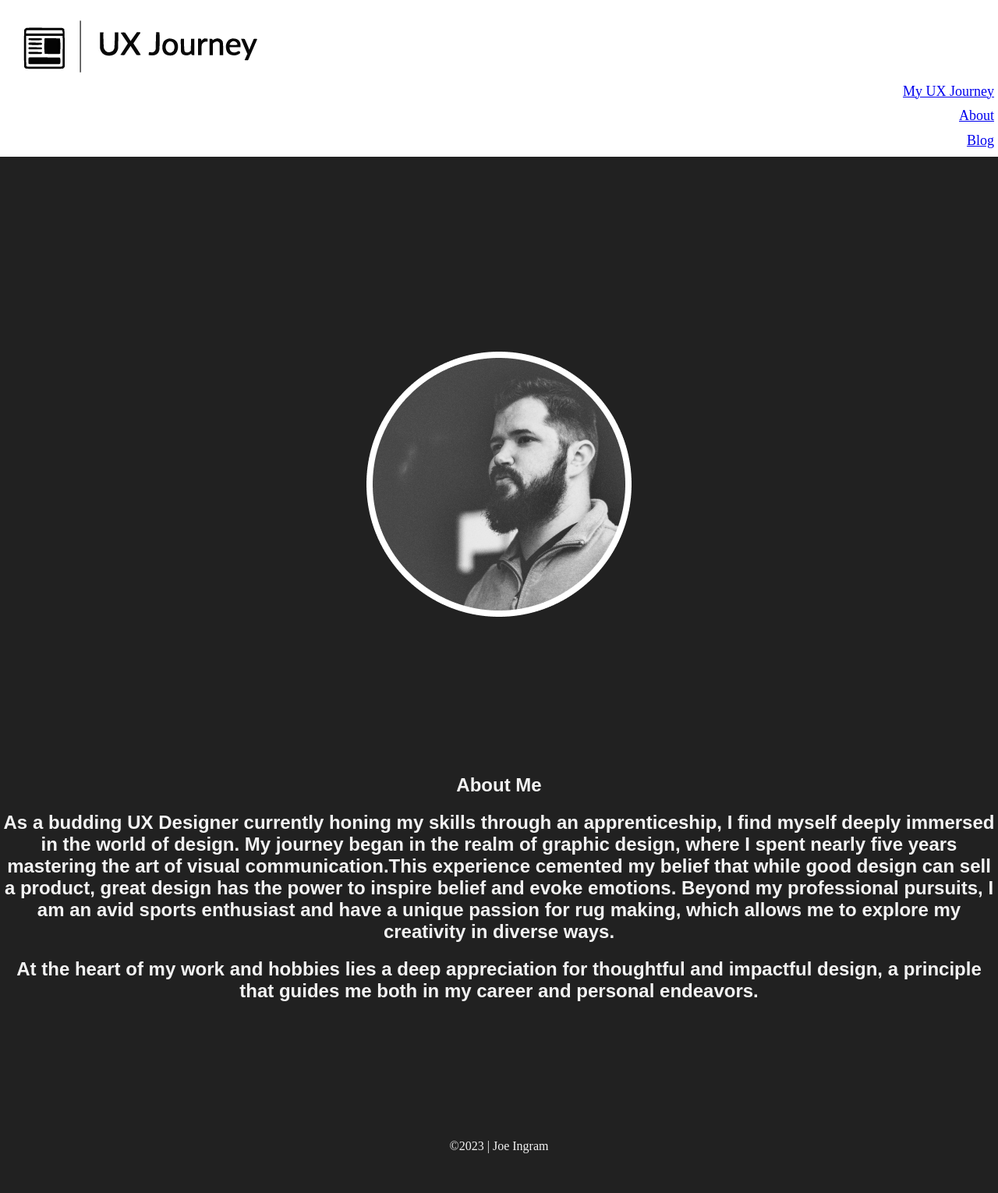
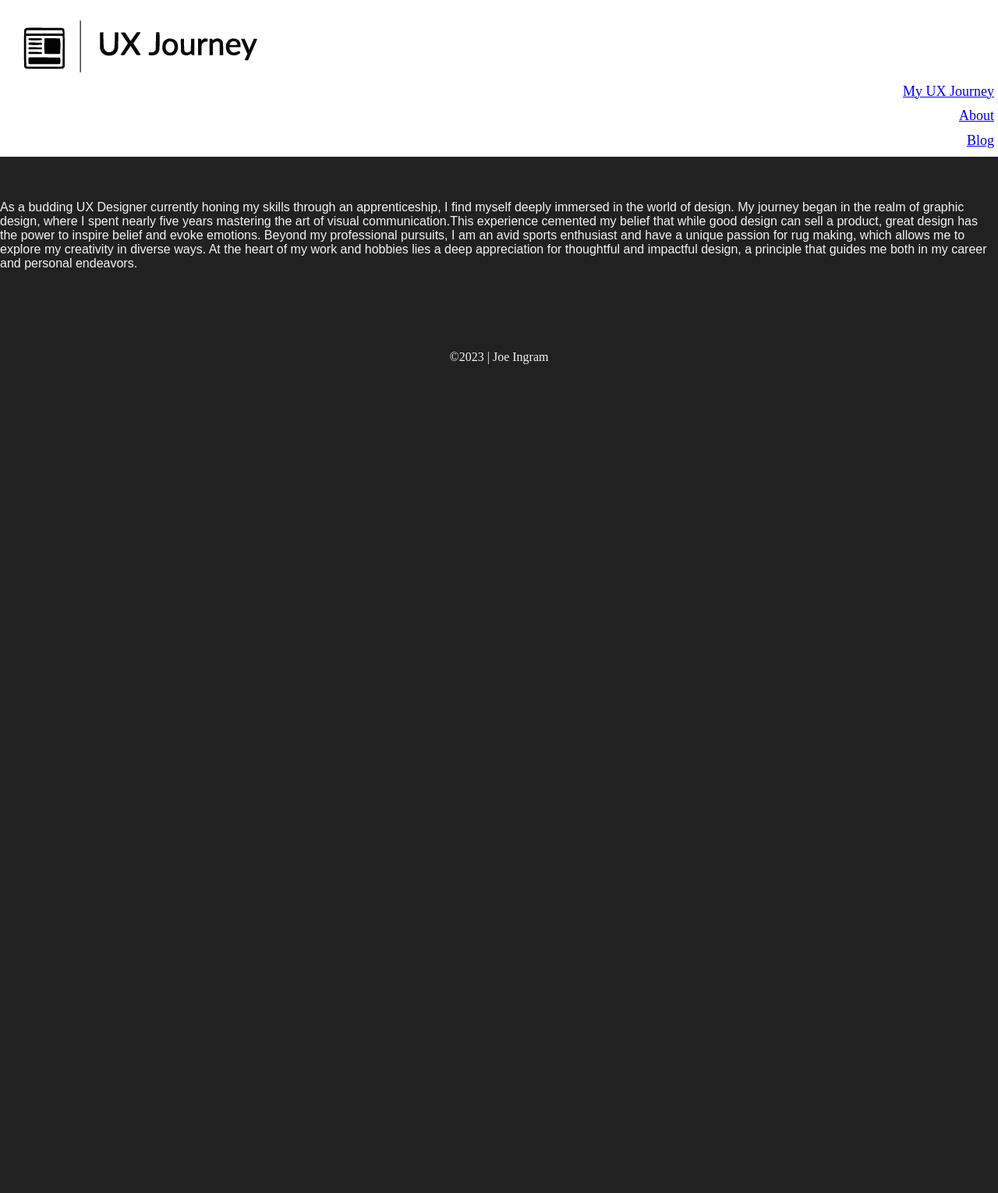
Before and after one commit to myuxjourney/myuxjourney.github.io, a Jekyll site: the page built from about.html, in a window 1280 px wide. Shown: the whole page at 78% size. Built offline with Jekyll 4.4.1, drawn with Linux system fonts in a browser that asks for light colours; nearby versions of some CDN libraries; after the commit the page ends 900 px from its top, so only the background shows below that.

Commit message:
small changes

```diff
--- a/_sass/_base.scss
+++ b/_sass/_base.scss
@@ -69,10 +69,10 @@
 
 
 .post-content {
-background-color: rgb(33, 33, 33);
-color: #f3f3f3;
-padding-top: 35px;
-padding-bottom: 35px;
+  background-color: rgb(33, 33, 33);
+  color: #f3f3f3;
+  padding-top: 35px;
+  padding-bottom: 35px;
 }
 
 .post-title {
@@ -80,3 +80,8 @@
   color: #f3f3f3;
 
 }
+
+
+h1{
+text-align: left;
+}
--- /dev/null
+++ b/about.html
@@ -0,0 +1,12 @@
+---
+layout: page
+permalink: /about/
+
+---
+
+
+<div style="text-align: left;"
+
+<p>As a budding UX Designer currently honing my skills through an apprenticeship, I find myself deeply immersed in the world of design. My journey began in the realm of graphic design, where I spent nearly five years mastering the art of visual communication.This experience cemented my belief that while good design can sell a product, great design has the power to inspire belief and evoke emotions. Beyond my professional pursuits, I am an avid sports enthusiast and have a unique passion for rug making, which allows me to explore my creativity in diverse ways.
+At the heart of my work and hobbies lies a deep appreciation for thoughtful and impactful design, a principle that guides me both in my career and personal endeavors.</p>
+</div>
--- a/about.md
+++ /dev/null
@@ -1,16 +0,0 @@
----
-layout: page
-permalink: /about/
----
-
-
-
-![image](/images/myphoto.png)
-## About Me
-## As a budding UX Designer currently honing my skills through an apprenticeship, I find myself deeply immersed in the world of design. My journey began in the realm of graphic design, where I spent nearly five years mastering the art of visual communication.This experience cemented my belief that while good design can sell a product, great design has the power to inspire belief and evoke emotions. Beyond my professional pursuits, I am an avid sports enthusiast and have a unique passion for rug making, which allows me to explore my creativity in diverse ways.
-
-## At the heart of my work and hobbies lies a deep appreciation for thoughtful and impactful design, a principle that guides me both in my career and personal endeavors.
-
-<br>
-<br>
-<br>
--- a/index.html
+++ b/index.html
@@ -2,10 +2,11 @@
 layout: default
 ---
 <section class="one">
+  <img src="/images/OutlineHome.png" id="hoverme" UX Computer Setup" style=" position: static;">
  <h1>
- <img src="/images/OutlineHome.png" id="hoverme" UX Computer Setup" style=" position: static;">
+
   <br>
-  I'm thrilled to start my <span style="color:rgb(93, 93, 255);font-weight: bolder;">UX Apprenticeship</span> and share my journey on this blog. It will be a glimpse into my learning and progress in <span style="color:rgb(93, 93, 255);font-weight: bolder;">UX design</span>.
+  I'm thrilled to start my <span style="color:#ffa700;font-weight: bolder;">UX Apprenticeship</span> and share my journey on this blog. It will be a glimpse into my learning and progress in <span style="color:#ffa700;font-weight: bolder;">UX design</span>.
   I'll document challenges and insights, covering all aspects from user research to interaction design.
   Follow my adventure as I grow into a skilled UX professional in the dynamic digital design sphere.</h1>
 </section>
```
Also changed, not shown: _sass/_layout.scss (line endings or trailing spaces).
